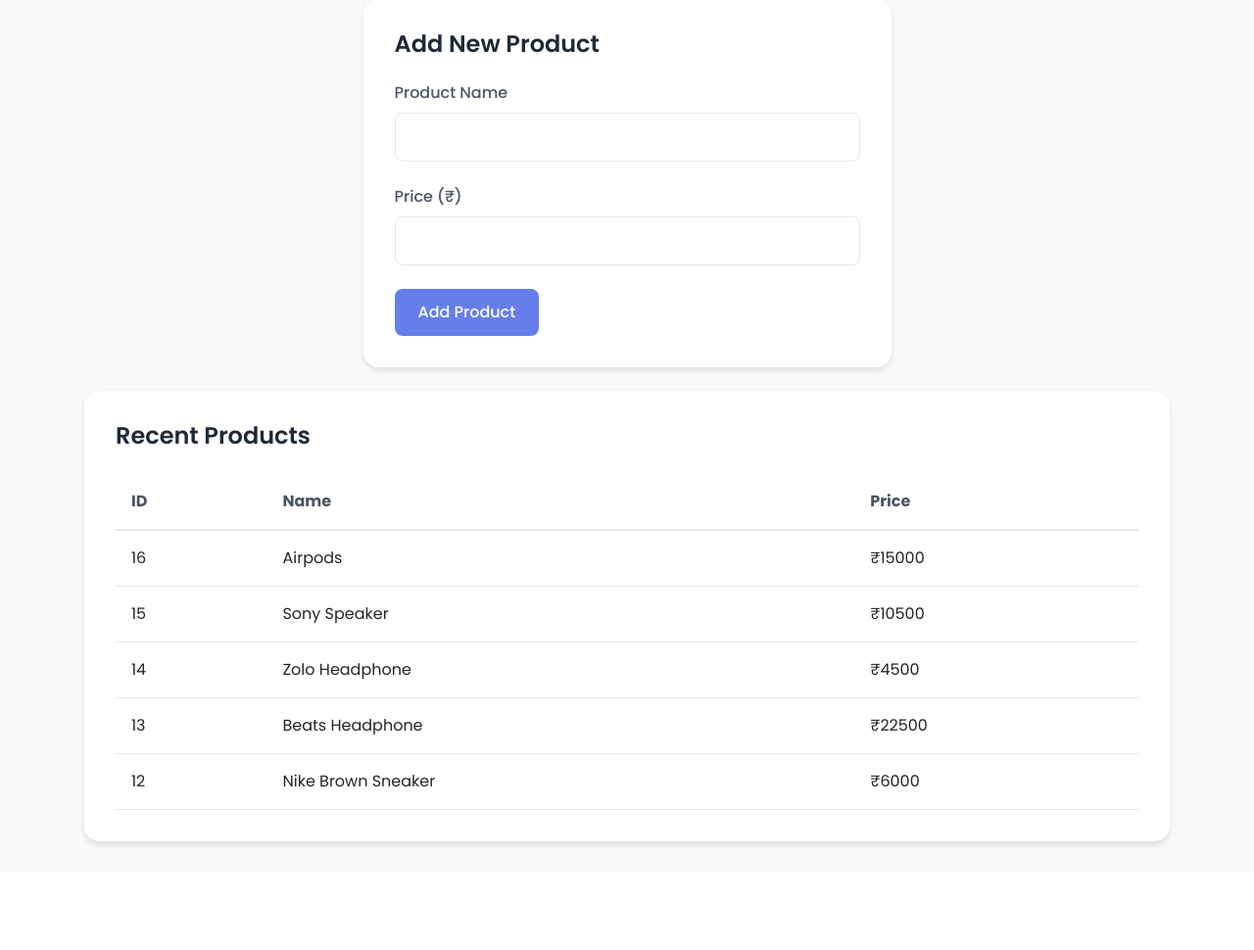
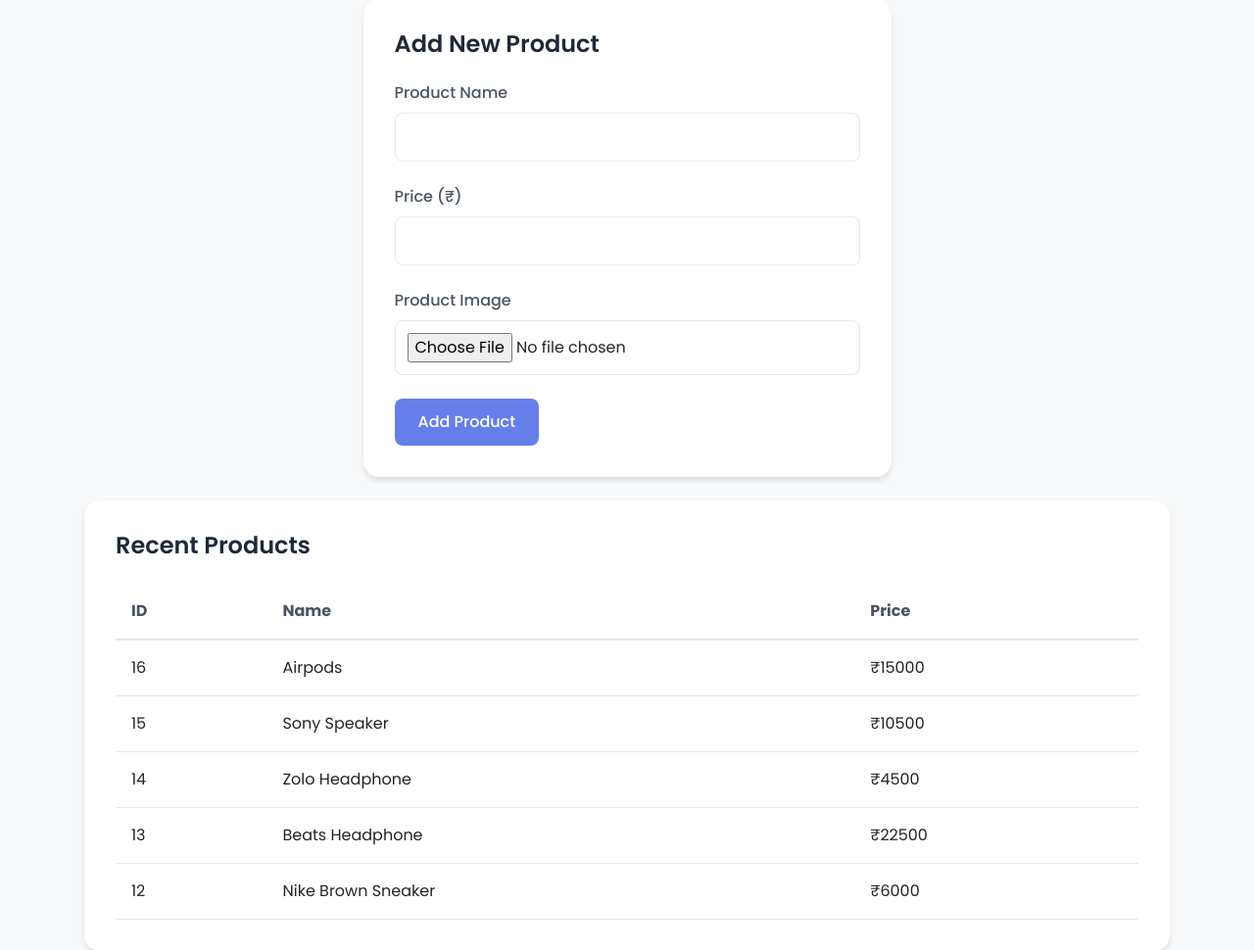
Before and after one commit to johnpradeep06/CODEATHON_2.0, a PHP site: page /seller_index.php in a window 1280 px wide. Shown: the part 267-1237 px from the top of the page at 98% size. Before the commit the page ends 1132 px from the top, so only its background shows below. Run offline with PHP 8.4, Linux system fonts and the light colour scheme; the visitor is signed in with stand-in values (Sample User, id 1); data comes from the database, SQL or seed files in the repository.

Commit message:
made it dynamic

```diff
--- a/seller_index.php
+++ b/seller_index.php
@@ -14,12 +14,29 @@ if ($_SERVER["REQUEST_METHOD"] == "POST") {
     $name = mysqli_real_escape_string($con, $_POST['name']);
     $price = mysqli_real_escape_string($con, $_POST['price']);
 
-    $query = "INSERT INTO products (name, price) VALUES ('$name', '$price')";
+    // Handle image upload
+    $target_dir = "uploads/";
+    if (!file_exists($target_dir)) {
+        mkdir($target_dir, 0777, true);
+    }
 
-    if(mysqli_query($con, $query)) {
-        $success_msg = "Product added successfully!";
+    $image = $_FILES['image'];
+    $image_path = $target_dir . time() . '_' . basename($image['name']);
+
+    if (move_uploaded_file($image['tmp_name'], $image_path)) {
+        // Insert product with image path
+        $query = "INSERT INTO products (name, price, image_path) VALUES (?, ?, ?)";
+        $stmt = $con->prepare($query);
+        $stmt->bind_param("sis", $name, $price, $image_path);
+
+        if($stmt->execute()) {
+            $success_msg = "Product added successfully!";
+        } else {
+            $error_msg = "Error adding product: " . $stmt->error;
+        }
+        $stmt->close();
     } else {
-        $error_msg = "Error adding product: " . mysqli_error($con);
+        $error_msg = "Error uploading image.";
     }
 }
 ?>
@@ -144,7 +161,7 @@ if ($_SERVER["REQUEST_METHOD"] == "POST") {
                         </div>
                     <?php endif; ?>
 
-                    <form action="" method="POST">
+                    <form action="" method="POST" enctype="multipart/form-data">
                         <div style="margin-bottom: 1.5rem;">
                             <label for="name" style="
                                 display: block;
@@ -189,6 +206,27 @@ if ($_SERVER["REQUEST_METHOD"] == "POST") {
                                     transition: border-color 0.3s;"
                                    onmouseover="this.style.borderColor='#667eea'"
                                    onmouseout="this.style.borderColor='#e5e7eb'">
+                        </div>
+
+                        <div style="margin-bottom: 1.5rem;">
+                            <label for="image" style="
+                                display: block;
+                                margin-bottom: 0.5rem;
+                                color: #4b5563;
+                                font-weight: 500;">
+                                Product Image
+                            </label>
+                            <input type="file"
+                                   id="image"
+                                   name="image"
+                                   accept="image/*"
+                                   required
+                                   style="
+                                    width: 100%;
+                                    padding: 0.75rem;
+                                    border: 1px solid #e5e7eb;
+                                    border-radius: 0.5rem;
+                                    font-size: 1rem;">
                         </div>
 
                         <button type="submit" style="
```
Also changed, not shown: products.php (+13 -45 lines), images/powder.jpg (added), uploads/1731231965_powder.jpg (added).
